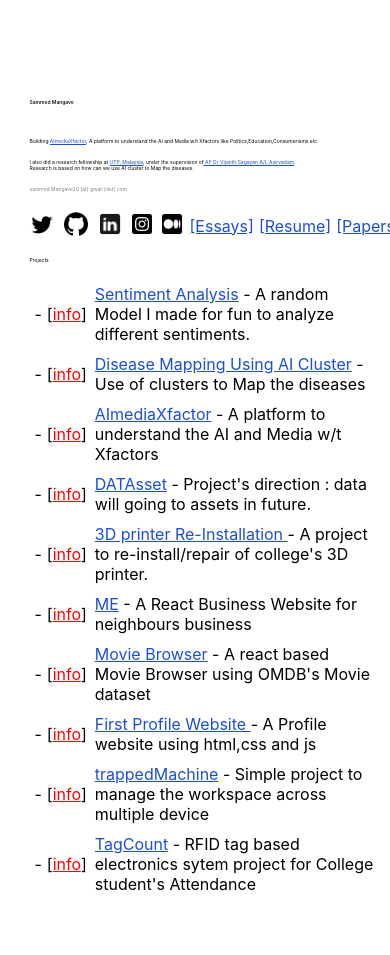
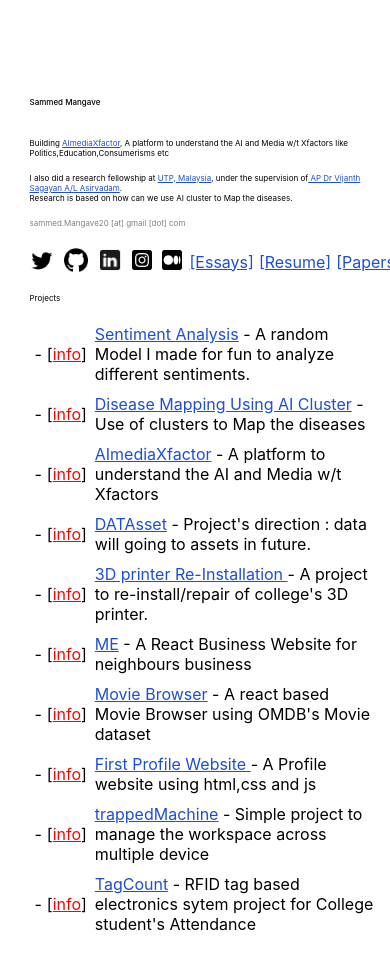
Before and after one commit to samycolen/samycolen.github.io, a React (Create React App) app: page / in a window 390 px wide. Before the commit the page ends 915 px from the top, so only its background shows below. Built offline with nearby package versions, Linux system fonts and the light colour scheme.

Commit message:
increased font size of text

```diff
--- a/src/App.css
+++ b/src/App.css
@@ -131,7 +131,7 @@ li::before {
 
   .Ddesc p {
     margin-bottom: 15px; /* Reduced spacing between paragraphs */
-    font-size: 5px;
+    font-size: 8px;
   }
 
   .iico {
@@ -139,6 +139,7 @@ li::before {
     height: 24px; /* Reduced icon size for mobile */
     margin-right: 10px; /* Reduced space between icons */
   }
+
   .iicoIM {
     width: 20px; /* Reduced icon size for mobile */
     height: 20px; /* Reduced icon size for mobile */
```
